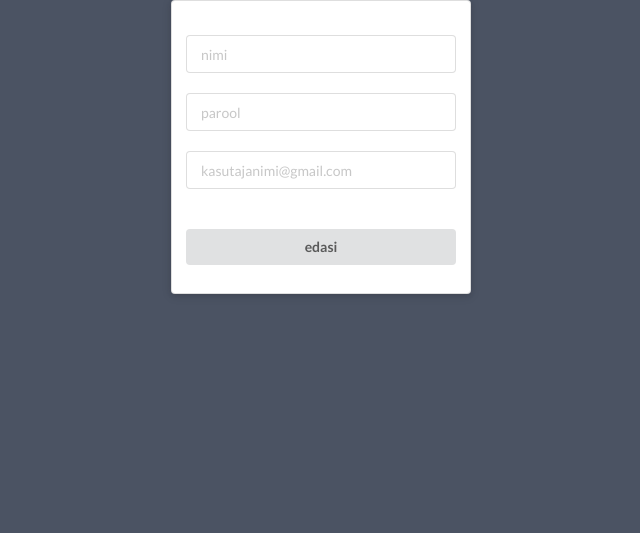
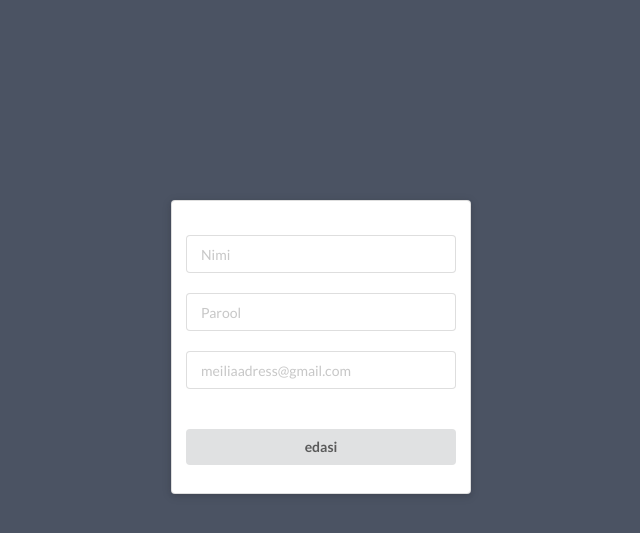
Before and after one commit to johanveenpere/tutvus, a PHP site: page /login.html in a window 1280 px wide. Shown: the top 533 px of the page, without its empty margins (319-959 px from the left). Run offline with PHP 8.4, Linux system fonts and the light colour scheme; some libraries are stand-ins or nearby versions.

Commit message:
korras login

```diff
--- a/login.html
+++ b/login.html
@@ -15,20 +15,20 @@
 
                     <br />
                     <div class="ui-big-icon-input">
-                        <input type="text" placeholder="nimi">
+                        <input type="text" placeholder="Nimi">
                     </div>
                     <br />
                     <div class="ui-big-icon-input">
-                        <input type="password" placeholder="parool">
+                        <input type="password" placeholder="Parool">
                     </div>
                     <br />
                     <div class="ui-big-icon-input">
-                            <input type="email" placeholder="kasutajanimi@gmail.com">
+                            <input type="email" placeholder="meiliaadress@gmail.com">
                     </div>
                     <br />
                     <br />
                     <button class="ui button edasi">edasi</button>
-                </form>
+                </forxom>
             </div>
         </div>
     </body>
--- a/style1.css
+++ b/style1.css
@@ -3,6 +3,7 @@
     width: 300px;
     margin-left: auto;
     margin-right: auto;
+    padding-top: 200px;
 }
 
 
@@ -12,7 +13,6 @@ body {
     height: 100%;
     top: 0;
     left: 0;
-    padding-top: 100px;
 }
 
 .edasi {
```
